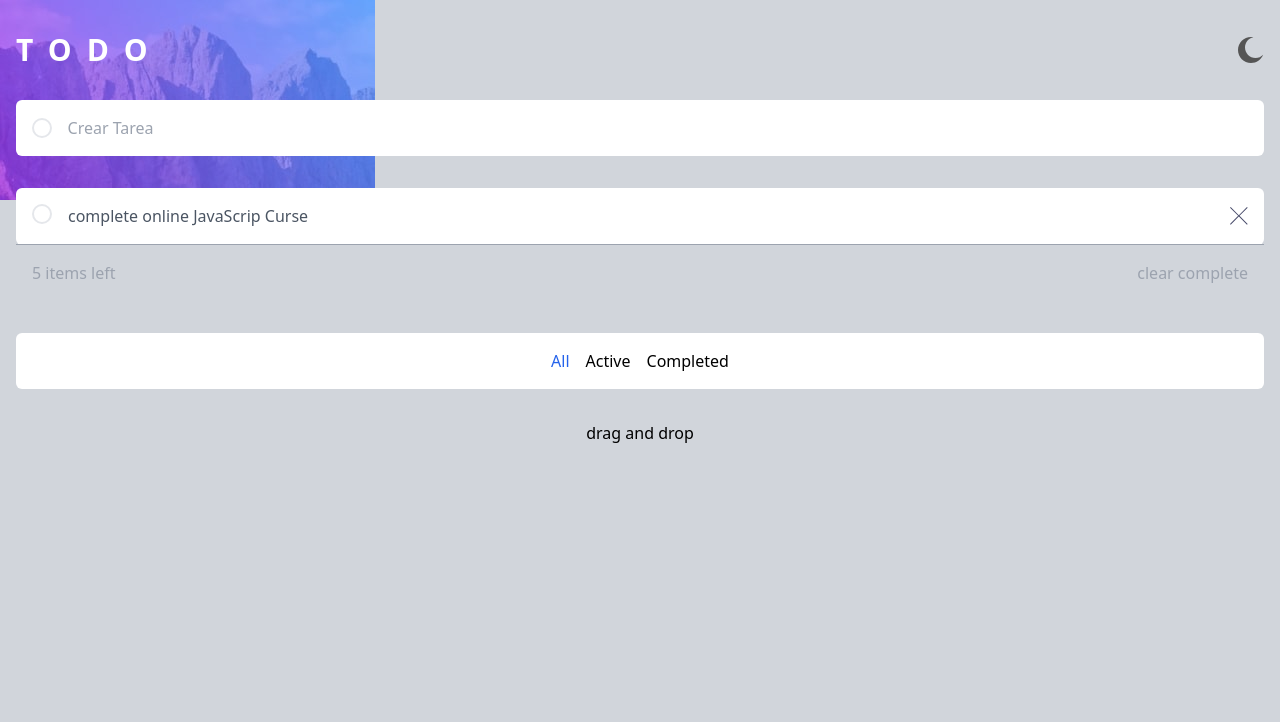
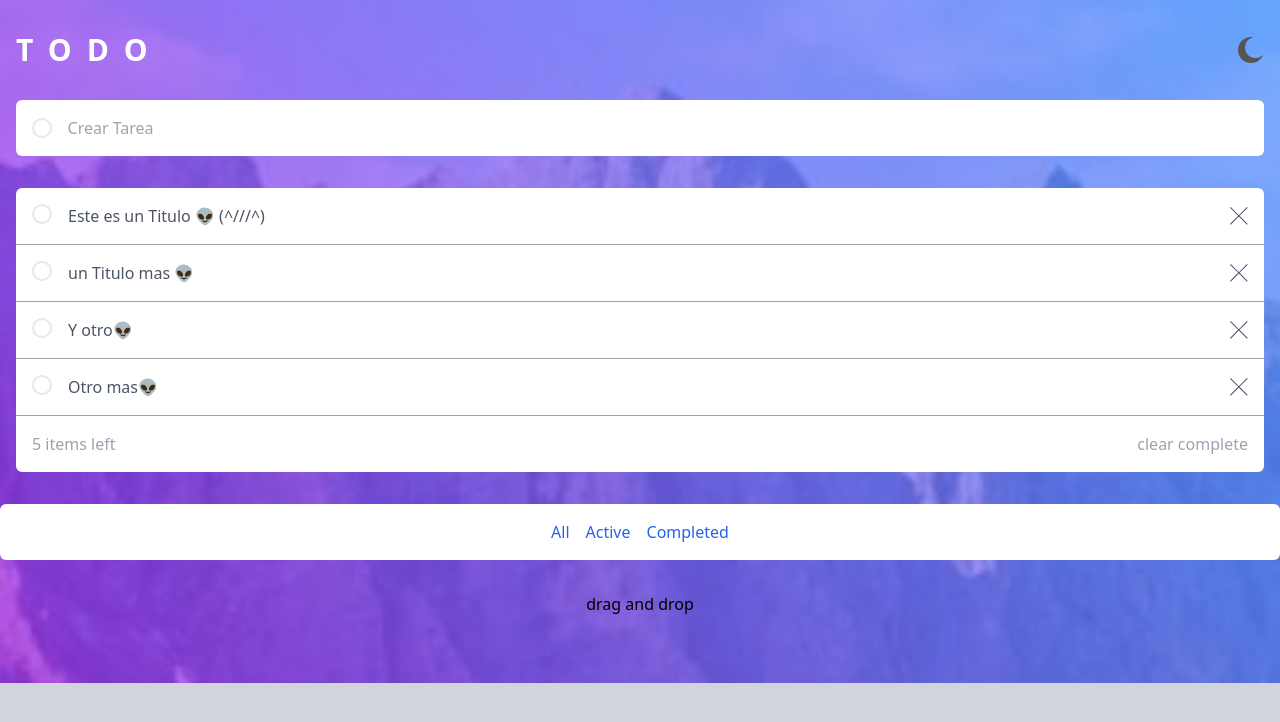
Before and after one commit to DavidAlvarez1998/Vite-React-Tailwind-TODO, a React (Vite) app: page / in a window 1280 px wide. Shown: the top 722 px of the page. Built offline with nearby package versions, Linux system fonts and the light colour scheme.

Commit message:
ultima version dia 2

```diff
--- a/src/App.jsx
+++ b/src/App.jsx
@@ -1,69 +1,70 @@
-import CrossIcon from './components/icons/CrossIcon';
-import MoonIcon from './components/icons/MoonIcon';
+
+import Header from './components/Header';
+import TodoCreate from './components/TodoCreate';
+import TodoList from './components/TodoList';
+import TodoComputed from './components/TodoComputed';
+import TodoFilter from './components/TodoFilter';
+import { useState } from 'react';
+
+const initialStateTodos = [
+  {
+    id: 1,
+    title: "Este es un Titulo  👽 (^///^)",
+    complete: true
+  },
+  {
+    id: 2,
+    title: "un Titulo mas 👽 ",
+    complete: false
+  },
+  {
+    id: 3,
+    title: "Y otro👽 ",
+    complete: false
+  },
+  {
+    id: 4,
+    title: "Otro mas👽 ",
+    complete: false
+  }
+]
 
 
 
 function App() {
 
+  const [todos, setTodos] = useState(initialStateTodos)
+
+  const createTodo = (title) => {
+    const newTodo = {
+      id: Date.now(),
+      title: title.trim(),
+      complete: false
+    }
+    setTodos([newTodo, ...todos])
+
+  }
+
+  const deleteTodo = (title) => {
+    const newList = todos.filter(todo => title !== todo.title);
+    return setTodos(newList)
+  }
+
 
   return (
-    <div className="bg-[url('./assets/images/bg-mobile-light.jpg')] bg-no-repeat bg-container bg-gray-300
+
+
+    <div className="bg-[url('./assets/images/bg-mobile-light.jpg')] bg-no-repeat bg-contain bg-gray-300
     min-h-screen">
 
-      <header className="container mx-auto px-4 pt-8">
-
-        <div className="flex justify-between">
-          <h1 className="uppercase text-3xl text-white font-semibold tracking-[0.5em]">Todo</h1>
-          <button>
-            <MoonIcon fill={"#555"} />
-          </button>
-        </div>
-
-        <form className="flex items-center gap-4 bg-white rounded-md overflow-hidden py-4 px-4 mt-8">
-          <span className="inline-block h-5 w-5 rounded-full border-2"></span>
-          <input type="text"
-            placeholder="Crear Tarea"
-            className="w-full text-gray-400 outline-none"
-          />
-        </form>
-      </header>
-
+      <Header />
       <main className="container mx-auto mt-8 px-4 ">
-
-        <div className='rounded-md bg-white'>
-
-          <article className='flex gap-4 border-b border-b-gray-400 py-4 px-4'>
-            <button className='inline-block h-5 w-5 rounded-full border-2'></button>
-            <p className="text-gray-600 grow">complete online JavaScrip Curse</p>
-            <button className='flex-none'>
-              <CrossIcon />
-            </button>
-          </article>
-
-        </div>
-
-        <section className='flex justify-between py-4 px-4'>
-          <span className='text-gray-400'>5 items left</span>
-          <button className='text-gray-400'>clear complete</button>
-        </section>
-
+        <TodoCreate createTodo={createTodo} />
+        <TodoList todos={todos} deleteTodo={deleteTodo} />
+        <TodoComputed />
       </main>
-
-      <section className="container mx-auto px-4 mt-8">
-        <div className='bg-white p-4 rounded-md flex justify-center gap-4'>
-          <button className='text-blue-600 hover:text-red-600'>All</button>
-          <button className='hover:text-blue-600'>Active</button>
-          <button className='hover:text-blue-600'>Completed</button>
-        </div>
-
-      </section>
-
-      <section className="mt-8 text-center"> drag and drop </section>
-
-
-
-
-
+      <TodoFilter />
+      <footer className="mt-8 text-center"> drag and drop </footer>
 
     </div >
   )
--- /dev/null
+++ b/src/components/Header.jsx
@@ -0,0 +1,16 @@
+import MoonIcon from "./icons/MoonIcon";
+
+const Header = () => {
+    return (
+        <header className="container mx-auto px-4 pt-8">
+            <div className="flex justify-between">
+                <h1 className="uppercase text-3xl text-white font-semibold tracking-[0.5em]">Todo</h1>
+                <button>
+                    <MoonIcon fill={"#555"} />
+                </button>
+            </div>
+        </header>
+    )
+}
+
+export default Header;
--- /dev/null
+++ b/src/components/TodoComputed.jsx
@@ -0,0 +1,11 @@
+const TodoComputed = () => {
+    return (
+        <section className='flex justify-between py-4 px-4 bg-white rounded-b-md'>
+            <span className='text-gray-400'>5 items left</span>
+            <button className='text-gray-400'>clear complete</button>
+        </section>
+
+    )
+}
+
+export default TodoComputed;
--- /dev/null
+++ b/src/components/TodoCreate.jsx
@@ -0,0 +1,32 @@
+import { useState } from "react";
+
+const TodoCreate = ({ createTodo }) => {
+
+    const [title, setTitle] = useState('')
+
+
+    const handleSubmitAddTodo = (e) => {
+        e.preventDefault();
+        if (!title.trim()) {
+            return setTitle('')
+        }
+        createTodo(title)
+        return setTitle('')
+
+    }
+
+    return (
+        <form onSubmit={handleSubmitAddTodo} className="flex items-center gap-4 bg-white rounded-md overflow-hidden py-4 px-4 ">
+            <span className="inline-block h-5 w-5 rounded-full border-2"></span>
+            <input type="text"
+                placeholder="Crear Tarea"
+                className="w-full text-gray-400 outline-none"
+                value={title}
+                onChange={(e) => setTitle(e.target.value)}
+            />
+        </form>
+    )
+}
+
+
+export default TodoCreate;
--- /dev/null
+++ b/src/components/TodoFilter.jsx
@@ -0,0 +1,13 @@
+const TodoFilter = () => {
+    return (
+        <section className="container mx-auto mt-8">
+            <div className='bg-white p-4 rounded-md flex justify-center gap-4'>
+                <button className='text-blue-600 hover:text-red-600'>All</button>
+                <button className='text-blue-600 hover:text-red-600'>Active</button>
+                <button className='text-blue-600 hover:text-red-600'>Completed</button>
+            </div>
+
+        </section>
+    )
+}
+export default TodoFilter;
--- /dev/null
+++ b/src/components/TodoItem.jsx
@@ -0,0 +1,26 @@
+import CrossIcon from "./icons/CrossIcon";
+
+
+
+const TodoItem = ({ todo, deleteTodo }) => {
+
+    const handleClickDeleteTodo = () => {
+        console.log("Tarea Elimia - " + todo.title)
+        deleteTodo(todo.title)
+
+    }
+
+
+    return (
+        <article className='flex gap-4 border-b border-b-gray-400 py-4 px-4'>
+            <button className='inline-block h-5 w-5 rounded-full border-2'></button>
+            <p className="text-gray-600 grow">{todo.title}</p>
+            <button onClick={handleClickDeleteTodo} className='flex-none'>
+                <CrossIcon />
+            </button>
+        </article>
+
+    )
+}
+
+export default TodoItem;
--- /dev/null
+++ b/src/components/TodoList.jsx
@@ -0,0 +1,16 @@
+import TodoItem from "./TodoItem";
+
+
+const TodoList = ({ todos, deleteTodo }) => {
+    return (
+        <div className='rounded-t-md bg-white mt-8'>
+            {todos.map((todo) => (
+                <TodoItem key={todo.id} todo={todo} deleteTodo={deleteTodo} />
+            ))}
+
+
+        </div>
+    )
+}
+
+export default TodoList;
```
